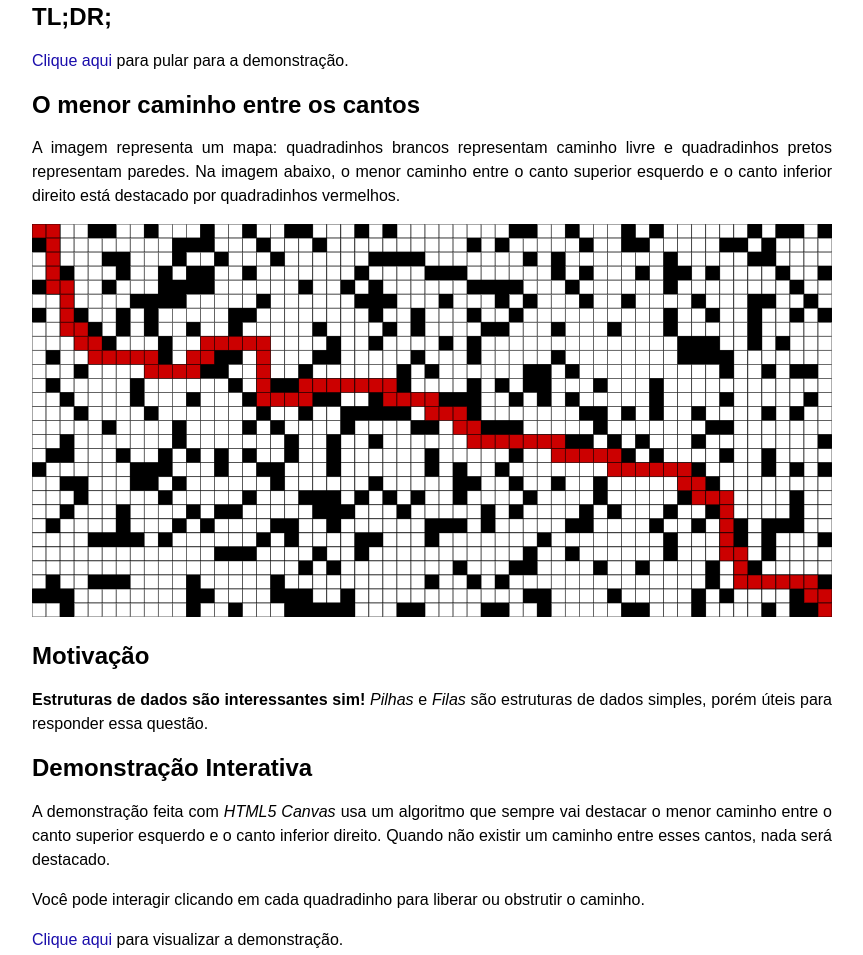
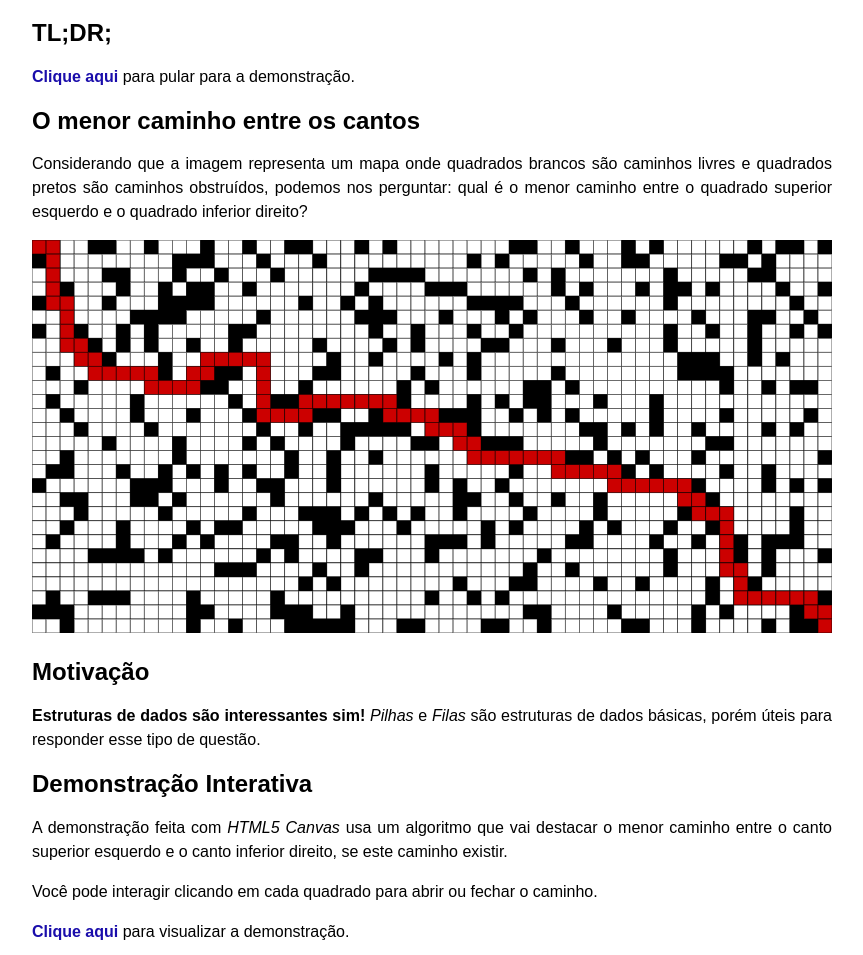
Before and after one commit to olegon/html5-pathfind, a website built with webpack: page index.html in a window 1280 px wide. Shown: the part 522-1477 px from the top of the page, without its empty margins (208-1071 px from the left). Built offline with nearby package versions, Linux system fonts and the light colour scheme.

Commit message:
Atualização de conteúdo.

```diff
--- a/index.html
+++ b/index.html
@@ -1,10 +1,11 @@
 <!doctype html>
 <html lang="pt-BR">
+
 <head>
     <meta charset="utf-8" />
     <meta name="viewport" content="width=device-width, initial-scale=1.0" />
 
-        <meta name="description" content="Estruturas de dados não existem apenas para encher o saco, pelo contrário, elas são muito úteis para aplicações importantes como encontrar o menor entre dois pontos em um grafo.">
+    <meta name="description" content="Estruturas de dados não existem apenas para encher o saco, pelo contrário, elas são muito úteis para aplicações importantes como encontrar o menor caminho entre dois pontos de um grafo.">
     <meta name="author" content="Leandro Gonçalves de Oliveira">
     <meta name="keywords" content="Leandro Gonçalves de Oliveira,olegon,HTML5,Canvas,JavaScript,Estrutura de Dados,Grafos,Pilhas,Filas">
     <meta name="robots" content="index,follow">
@@ -26,6 +27,7 @@
         .container {
             max-width: 50em;
             margin: 0 auto;
+            padding: 0.5rem 0;
         }
 
         .container h1 {
@@ -44,9 +46,11 @@
         .container a {
             color: #1a0dab;
             text-decoration: none;
+            font-weight: bold;
         }
     </style>
 </head>
+
 <body>
     <div class="container">
         <h1>Qual é o menor caminho entre dois quadrados na imagem abaixo?</h1>
@@ -57,17 +61,18 @@
         <p><a href="./demo.html">Clique aqui</a> para pular para a demonstração.</p>
 
         <h2>O menor caminho entre os cantos</h2>
-            <p>A imagem representa um mapa: quadradinhos brancos representam caminho livre e quadradinhos pretos representam paredes. Na imagem abaixo, o menor caminho entre o canto superior esquerdo e o canto inferior direito está destacado por quadradinhos vermelhos.</p>
+        <p>Considerando que a imagem representa um mapa onde quadrados brancos são caminhos livres e quadrados pretos são caminhos obstruídos, podemos nos perguntar: qual é o menor caminho entre o quadrado superior esquerdo e o quadrado inferior direito?</p>
 
         <a href="./demo.html"><img src="./imgs/mapa-com-caminho.png" alt=""></a>
 
         <h2>Motivação</h2>
-            <p><strong>Estruturas de dados são interessantes sim!</strong> <em>Pilhas</em> e <em>Filas</em> são estruturas de dados simples, porém úteis para responder essa questão.</p>
+        <p><strong>Estruturas de dados são interessantes sim!</strong> <em>Pilhas</em> e <em>Filas</em> são estruturas de dados básicas, porém úteis para responder esse tipo de questão.</p>
 
         <h2>Demonstração Interativa</h2>
-            <p>A demonstração feita com <em>HTML5 Canvas</em> usa um algoritmo que sempre vai destacar o menor caminho entre o canto superior esquerdo e o canto inferior direito. Quando não existir um caminho entre esses cantos, nada será destacado.</p>
-            <p>Você pode interagir clicando em cada quadradinho para liberar ou obstrutir o caminho.</p>
+        <p>A demonstração feita com <em>HTML5 Canvas</em> usa um algoritmo que vai destacar o menor caminho entre o canto superior esquerdo e o canto inferior direito, se este caminho existir.</p>
+        <p>Você pode interagir clicando em cada quadrado para abrir ou fechar o caminho.</p>
         <p><a href="./demo.html">Clique aqui</a> para visualizar a demonstração.</p>
     </div>
 </body>
+
 </html>
```
Also changed, not shown: demo.html (+5 -0 lines). Lines whose indentation alone changed are shown as unchanged.
